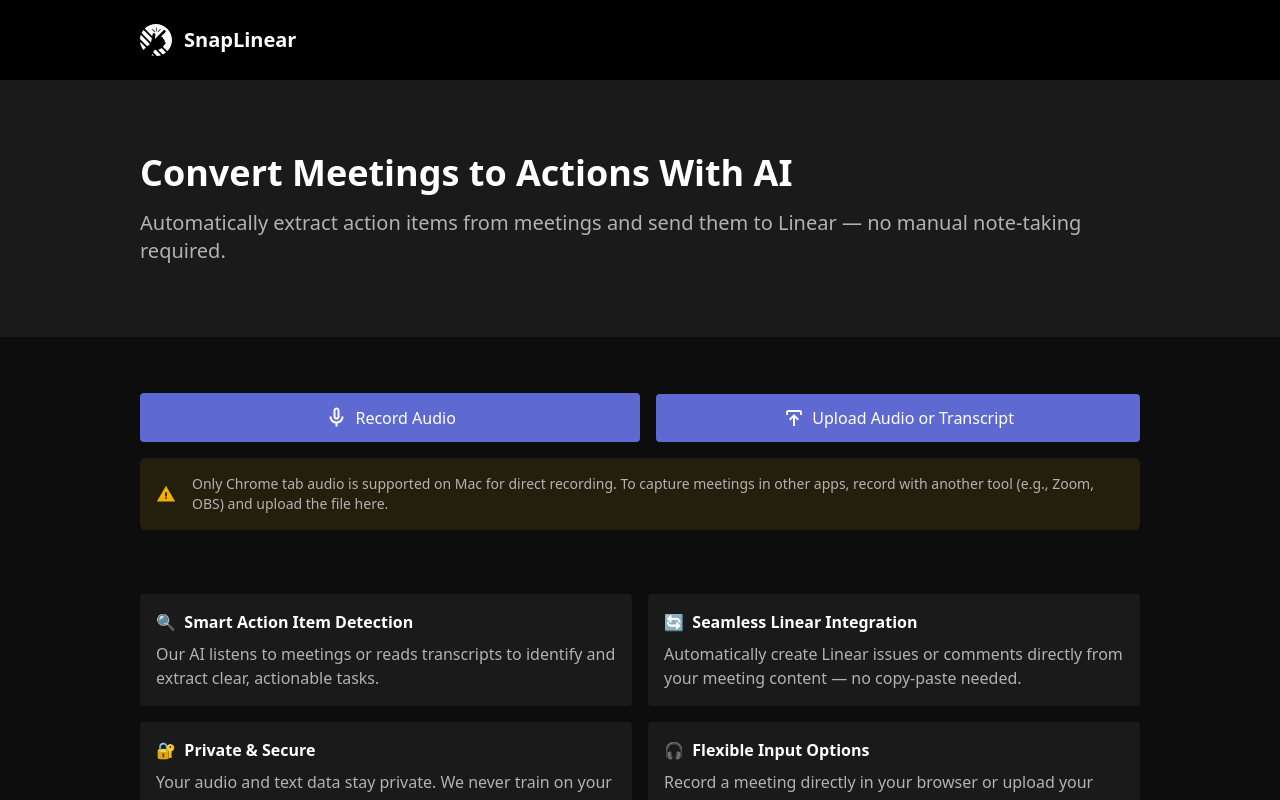
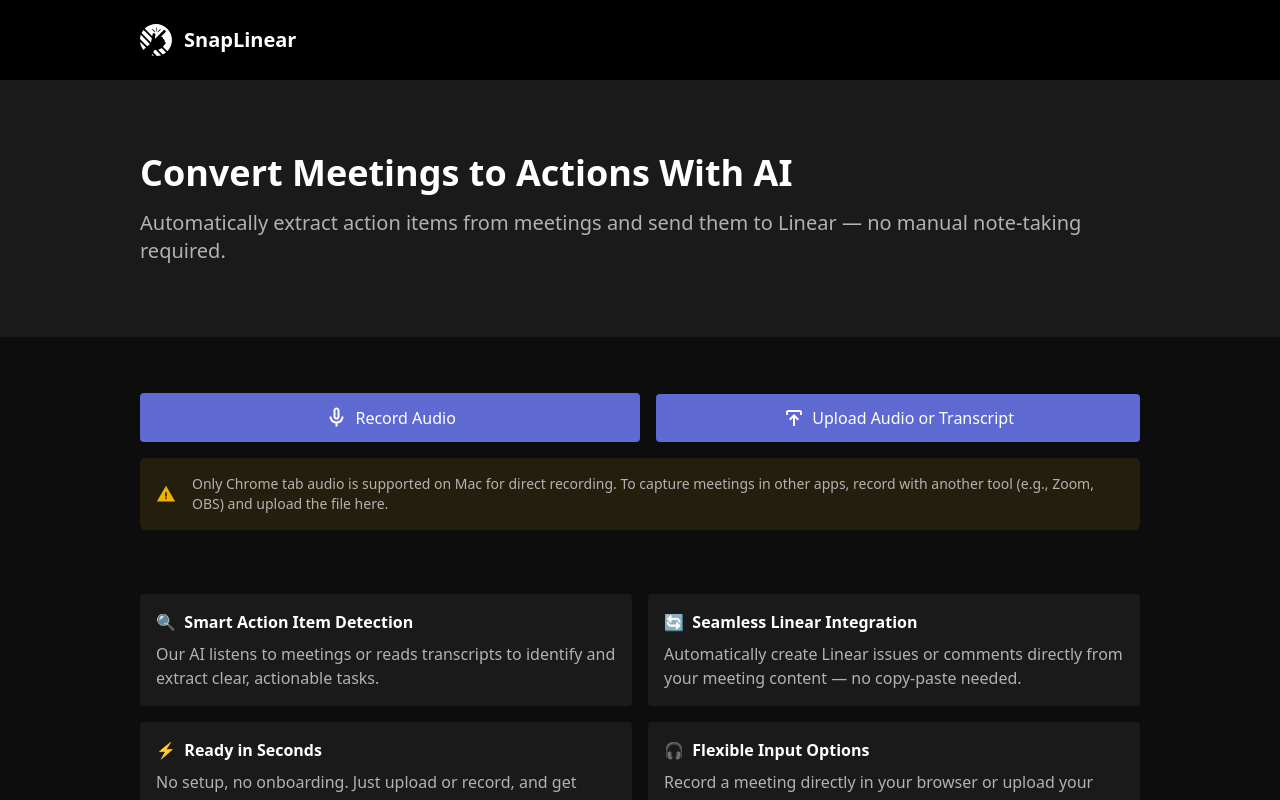
Before and after one commit to buildwithlayer/SnapTask, a React (Vite) app in the folder client/: page / in a window 1280 px wide. Built offline with nearby package versions, Linux system fonts and the light colour scheme.

Commit message:
Remove privacy claim

```diff
--- a/client/src/LandingPage.tsx
+++ b/client/src/LandingPage.tsx
@@ -45,11 +45,11 @@
                                 </div>
                                 <div className="bg-gray-900 p-4 rounded flex flex-col gap-2">
                                     <h3 className="font-semibold whitespace-pre">
-                                        🔐{'  '}Private & Secure
+                                        ⚡{'  '}Ready in Seconds
                                     </h3>
                                     <p className="text-gray-300">
-                                        Your audio and text data stay private. We never train on
-                                        your inputs, and everything is encrypted in transit.
+                                        No setup, no onboarding. Just upload or record, and get structured,
+                                        ready-to-use action items instantly.
                                     </p>
                                 </div>
                                 <div className="bg-gray-900 p-4 rounded flex flex-col gap-2">
```
